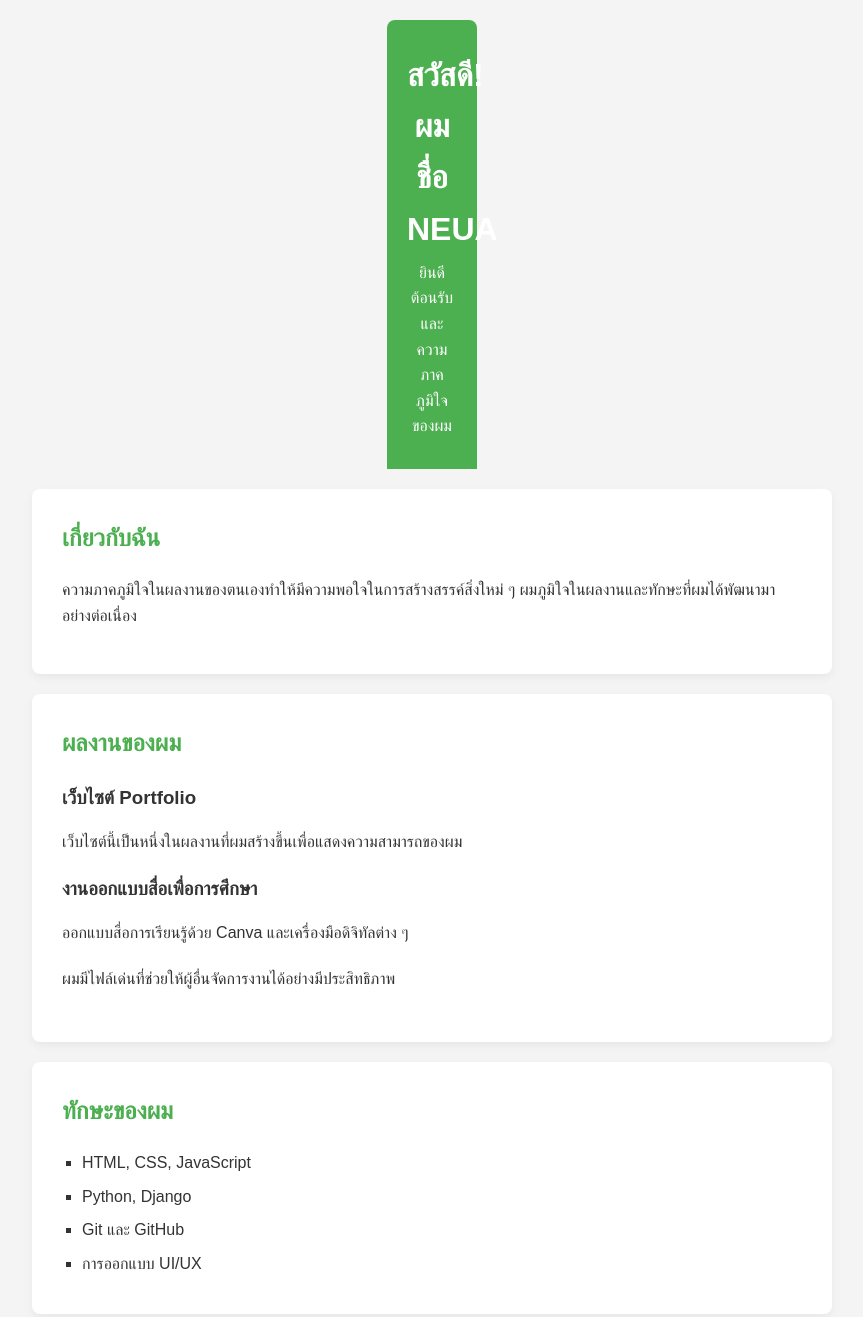
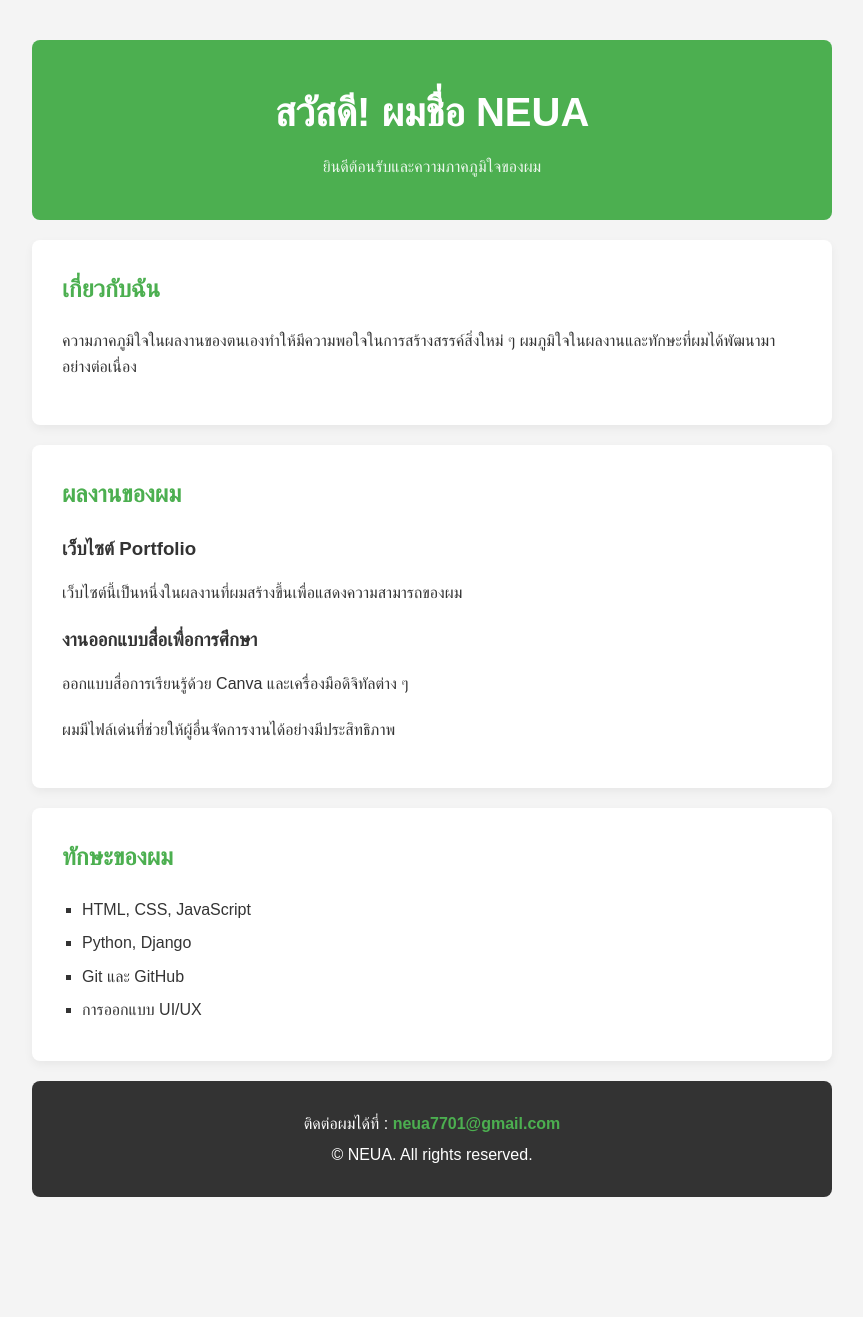
Before and after one commit to neua7701-lang/neua7701-lang.github.io, a plain HTML site: page index.html in a window 1280 px wide. Shown: the top 1317 px of the page, without its empty margins (208-1071 px from the left). After the commit the page ends 1257 px from the top, so only its background shows below. Drawn offline with Linux system fonts and the light colour scheme.

Commit message:
Update style.css

```diff
--- a/style.css
+++ b/style.css
@@ -1,61 +1,79 @@
-/* 1. การตั้งค่าทั่วไปของหน้าเว็บ (body) */
-body {
+/* ==========================================================================
+   1. จัดระเบียบหน้าเว็บให้อยู่กึ่งกลางทั้งหมด (ล้างระเบิดซ้าย)
+   ========================================================================== */
+html, body {
+    margin: 0;
+    padding: 0;
+    width: 100%;
+    background-color: #f4f4f4;
     font-family: Arial, sans-serif;
     line-height: 1.6;
-    margin: 0;
-    padding: 20px 0; /* เพิ่ม padding บน-ล่าง ให้หน้าเว็บดูมีพื้นที่หายใจ */
-    background-color: #f4f4f4;
     color: #333;
+}
 
-    /* ช่วยดักจัดกึ่งกลางสำหรับเบราว์เซอร์บางรุ่น */
+/* ใช้ Flexbox บังคับให้ลูกทุกตัว (header, section, footer) มาอยู่ตรงกลางหน้าจอ */
+body {
     display: flex;
     flex-direction: column;
     align-items: center;
+    padding: 40px 0;
 }
 
-/* 2. ส่วนหัว (header) */
+/* ==========================================================================
+   2. กำหนดขนาดกล่องให้เท่ากันทุกใบ (กว้างสูงสุด 800px)
+   ========================================================================== */
+header, section, footer {
+    box-sizing: border-box;
+    width: 90%;          /* ยืดหยุ่นตามหน้าจอมือถือ */
+    max-width: 800px;    /* ล็อคความกว้างบนคอมพิวเตอร์ให้เท่ากันทุกกล่อง */
+    margin-bottom: 20px; /* เว้นระยะห่างระหว่างกล่องด้านล่าง */
+}
+
+/* ==========================================================================
+   3. ตกแต่งความสวยงามรายชิ้น
+   ========================================================================== */
+
+/* ส่วนหัว (header) */
 header {
     background: #4CAF50;
     color: white;
-    padding: 30px 20px;
+    padding: 40px 20px;
     text-align: center;
-    border-radius: 8px 8px 0 0; /* ทำมุมมนด้านบนให้เข้ากับกล่องเนื้อหา */
-    margin: 0 auto 20px auto; /* จัดกึ่งกลางและเว้นระยะห่างจากกล่องล่าง */
-    max-width: 800px;
-    width: 90px;
-    box-sizing: border-box;
+    border-radius: 8px; /* ปรับให้มนเท่ากันทุกกล่อง */
 }
 
 header h1 {
-    margin: 0;
+    margin: 0 0 10px 0;
+    font-size: 2.5rem;
 }
 
 header p {
-    margin: 5px 0 0;
+    margin: 0;
+    opacity: 0.9;
 }
 
-/* 3. ส่วนเนื้อหา (section) */
+/* กล่องเนื้อหาหลัก (section) */
 section {
-    box-sizing: border-box;
     padding: 30px;
-    margin: 0 auto 20px auto; /* จัดให้อยู่กึ่งกลางหน้าจอเสมอ */
-    max-width: 800px;
-    width: 90%;
     background: white;
     border-radius: 8px;
     box-shadow: 0 4px 10px rgba(0, 0, 0, 0.05);
 }
 
-/* 4. หัวข้อ (h2) */
+/* หัวข้อข้างในกล่อง */
 h2 {
     color: #4CAF50;
     margin-top: 0;
     margin-bottom: 20px;
 }
 
-/* 5. ส่วนแสดงโปรเจกต์ (.project) */
+/* ส่วนแสดงรายละเอียดโปรเจกต์ */
 .project {
     margin-bottom: 20px;
+}
+
+.project:last-child {
+    margin-bottom: 0;
 }
 
 .project h3 {
@@ -63,7 +81,7 @@ h2 {
     color: #333;
 }
 
-/* 6. รายการทักษะ (ul) */
+/* รายการทักษะ (ul) */
 ul {
     list-style-type: square;
     padding-left: 20px;
@@ -74,22 +92,23 @@ ul li {
     margin-bottom: 8px;
 }
 
-/* 7. ส่วนท้าย (footer) */
+/* ส่วนท้าย (footer) */
 footer {
-    box-sizing: border-box;
     text-align: center;
-    padding: 20px;
+    padding: 25px 20px;
     background: #333;
     color: white;
-    border-radius: 0 0 8px 8px; /* ทำมุมมนด้านล่าง */
-    margin: 0 auto; /* จัดกึ่งกลางหน้าจอ */
-    max-width: 800px;
-    width: 90%;
+    border-radius: 8px;
+}
+
+footer p {
+    margin: 5px 0;
 }
 
 footer a {
     color: #4CAF50;
     text-decoration: none;
+    font-weight: bold;
 }
 
 footer a:hover {
```
